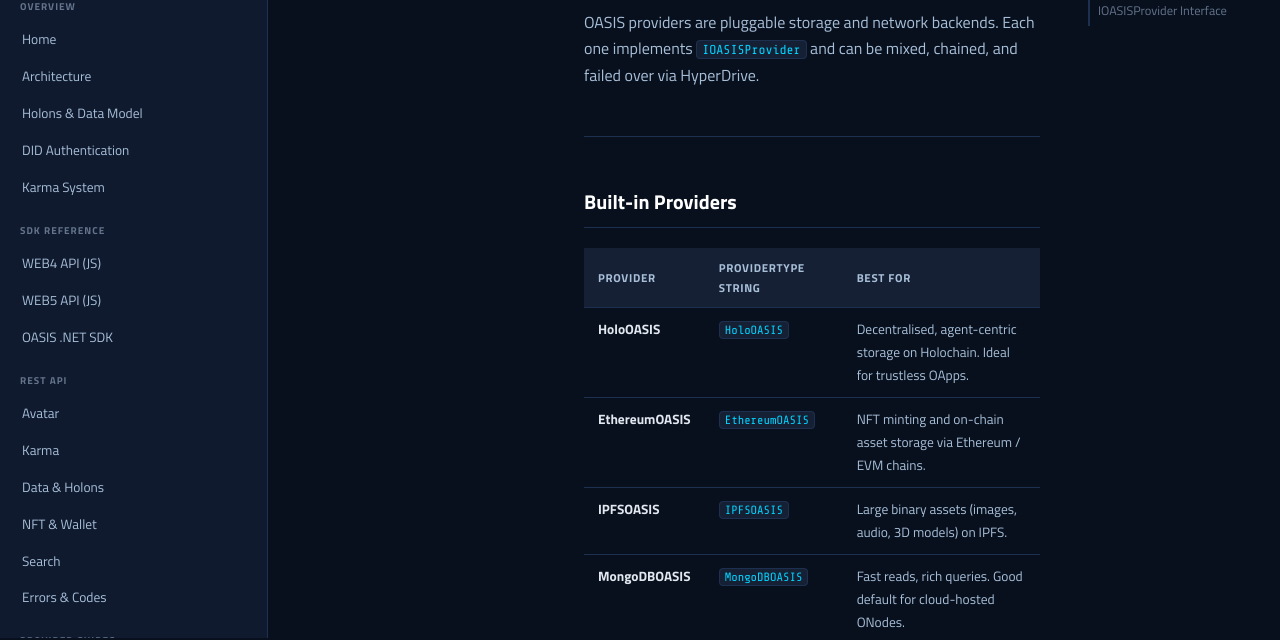
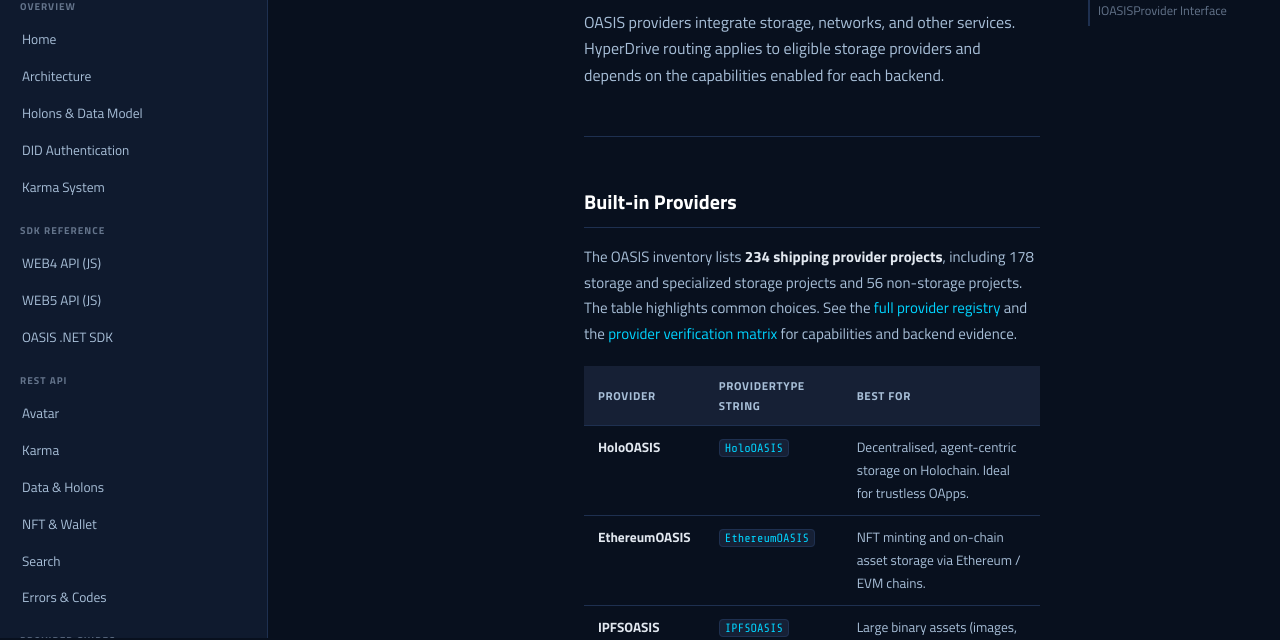
Before and after one commit to NextGenSoftwareUK/OASISDocsWebsite, a website: page providers/overview.html in a window 1280 px wide. Shown: the part 162-802 px from the top of the page. Drawn offline with nearby package versions, Linux system fonts and the light colour scheme.

Commit message:
Publish the OASIS inventory in the provider guide

```diff
--- a/providers/overview.html
+++ b/providers/overview.html
@@ -58,10 +58,11 @@
       <div class="breadcrumb"><a href="/">OASIS Docs</a><span class="breadcrumb-sep">/</span><span>Provider Guides</span><span class="breadcrumb-sep">/</span><span>Overview</span></div>
       <div class="page-meta"><span class="badge badge-guide">Guide</span></div>
       <h1 class="page-title">Provider Overview</h1>
-      <p class="page-desc">OASIS providers are pluggable storage and network backends. Each one implements <code>IOASISProvider</code> and can be mixed, chained, and failed over via HyperDrive.</p>
+      <p class="page-desc">OASIS providers integrate storage, networks, and other services. HyperDrive routing applies to eligible storage providers and depends on the capabilities enabled for each backend.</p>
     </div>
 
     <h2 id="built-in">Built-in Providers</h2>
+    <p>The OASIS inventory lists <strong>234 shipping provider projects</strong>, including 178 storage and specialized storage projects and 56 non-storage projects. The table highlights common choices. See the <a href="https://web4.oasisomniverse.one/providers.html">full provider registry</a> and the <a href="https://github.com/NextGenSoftwareUK/OASIS/blob/Development/Docs/WIP/HyperDrive-Providers/PROVIDER_MATRIX.md">provider verification matrix</a> for capabilities and backend evidence.</p>
     <div class="api-table-wrap"><table>
       <thead><tr><th>Provider</th><th>ProviderType string</th><th>Best for</th></tr></thead>
       <tbody>
```
